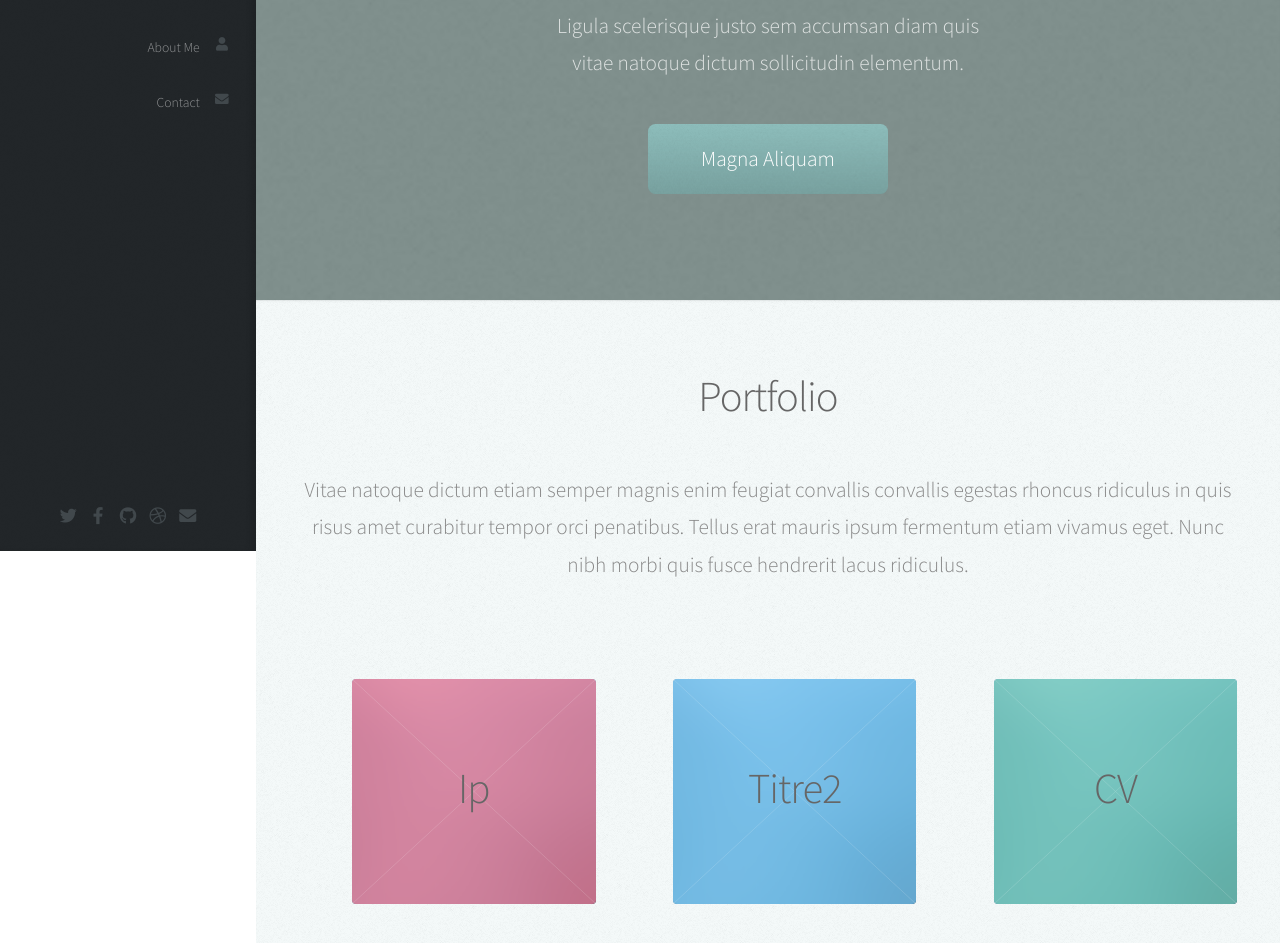
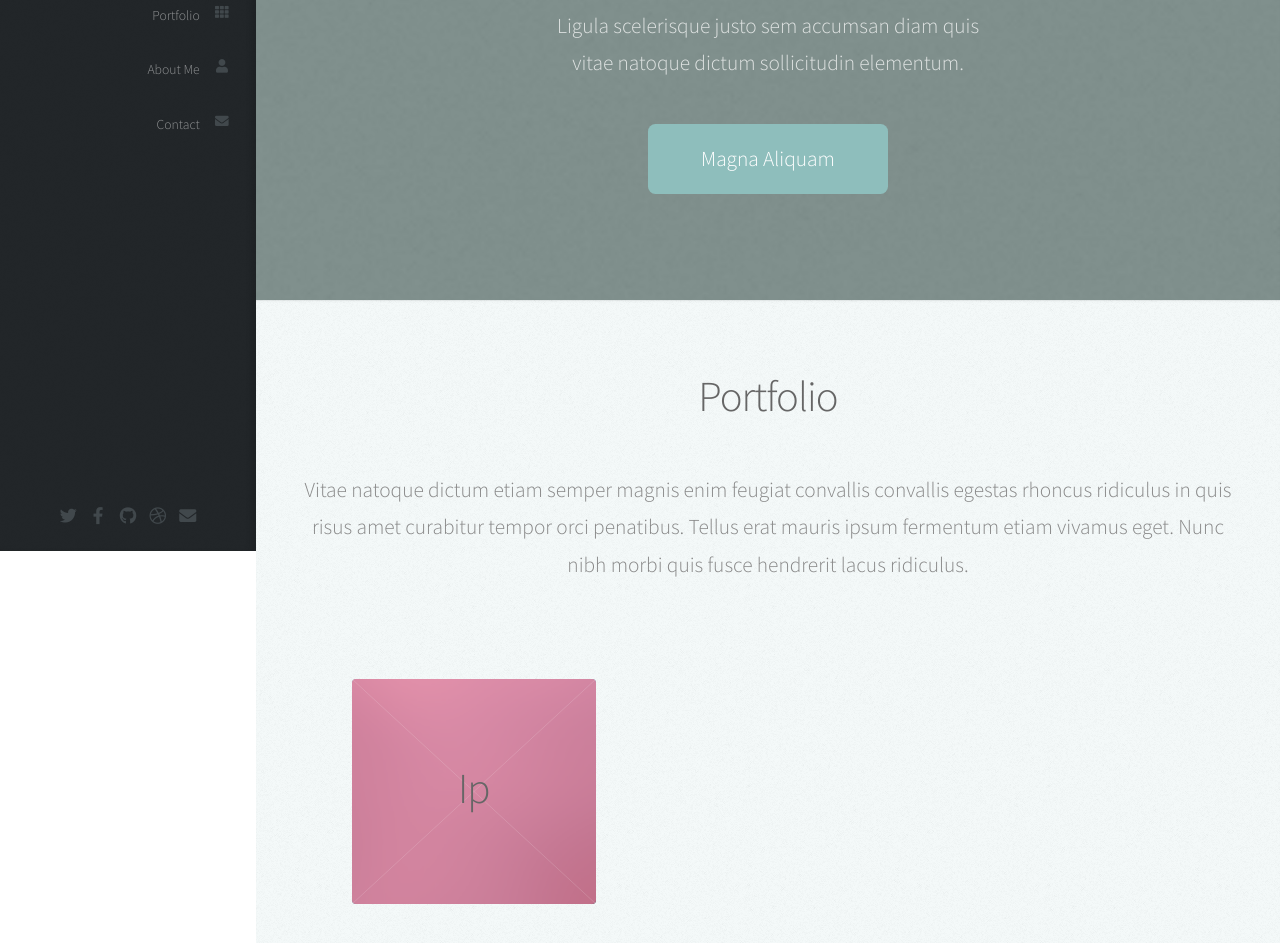
Before and after one commit to silverquent/test, a Next.js app: page / in a window 1280 px wide. Shown: the part 249-1192 px from the top of the page. Built offline with nearby package versions, Linux system fonts and the light colour scheme.

Commit message:
13/05/22-dsa

```diff
--- a/pages/Portfolio.js
+++ b/pages/Portfolio.js
@@ -11,9 +11,9 @@ export default function Portfolio() {
 			{data.map((speaker) => {
 				const { id, color, title, last, favorite, twitterHandle, company, session, } = speaker;
 				return (
-					<div className='col-lg-4 col-xm-12 col-sm-12 '>
+					<div className='col-lg-4 col-xm-12 col-sm-12 ' key={id}>
 
-						<article className={"  style" + color} key={id}>
+						<article className={"  style" + color} >
 							<span className="image">
 								<img src="images/pic02.jpg" alt="" />
 							</span>
--- a/pages/_app.js
+++ b/pages/_app.js
@@ -2,8 +2,6 @@ import 'bootstrap/dist/css/bootstrap.min.css'
 
 import "../public/css/portfolio.css"
 import "../public/css/home.css"
-
-import Home from './index';
 
 
 export default function App({ Component, pageProps }) {
--- a/pages/index.js
+++ b/pages/index.js
@@ -58,7 +58,7 @@ export default function Home() {
 				<link rel="icon" href="/favicon.ico" />
 
 				<title>Mon site Portfolio</title>
-				<meta charset="utf-8" />
+				<meta charSet="utf-8" />
 				<meta name="viewport" content="width=device-width, initial-scale=1, user-scalable=no" />
 
 			</Head>
--- a/public/PortfolioData.js
+++ b/public/PortfolioData.js
@@ -5,7 +5,7 @@ export const data = [
     title: "Ip",
     img: "pic02.jpg",
     text: "Calcul de ton réseau."
-  },
+  }/*,
   {
     id: "2",
     color:"2",
@@ -33,5 +33,5 @@ export const data = [
     title: "Titre4",
     img: "pic02.jpg",
     text: "Sed nisl arcu euismod sit amet nisi lorem etiam dolor veroeros et feugiat."
-  }
+  }*/
 ];
--- a/public/css/home.css
+++ b/public/css/home.css
@@ -367,7 +367,7 @@ br.clear {
 
 }
 
-/
+
 
 /* Image */
 
@@ -548,10 +548,12 @@ button,
 	background-color: #8ebebc;
 	border: 0;
 	cursor: pointer;
-	background-image: -moz-linear-gradient(top, rgba(0, 0, 0, 0), rgba(0, 0, 0, 0.15)), url("../images/overlay.png");
-	background-image: -webkit-linear-gradient(top, rgba(0, 0, 0, 0), rgba(0, 0, 0, 0.15)), url("../images/overlay.png");
-	background-image: -ms-linear-gradient(top, rgba(0, 0, 0, 0), rgba(0, 0, 0, 0.15)), url("../images/overlay.png");
-	background-image: linear-gradient(top, rgba(0, 0, 0, 0), rgba(0, 0, 0, 0.15)), url("../images/overlay.png");
+	/*
+	background-image: -moz-linear-gradient(to top , rgba(0, 0, 0, 0), rgba(0, 0, 0, 0.15)), url("../images/overlay.png");
+	background-image: -webkit-linear-gradient(top bottom, rgba(0, 0, 0, 0), rgba(0, 0, 0, 0.15)), url("../images/overlay.png");
+	background-image: -ms-linear-gradient(top bottom, rgba(0, 0, 0, 0), rgba(0, 0, 0, 0.15)), url("../images/overlay.png");
+	background-image: linear-gradient(top bottom, rgba(0, 0, 0, 0), rgba(0, 0, 0, 0.15)), url("../images/overlay.png");
+	*/
 	-moz-transition: background-color 0.35s ease-in-out;
 	-webkit-transition: background-color 0.35s ease-in-out;
 	-ms-transition: background-color 0.35s ease-in-out;
```
Also changed, not shown: pages/Ip.js (+9 -14 lines).
